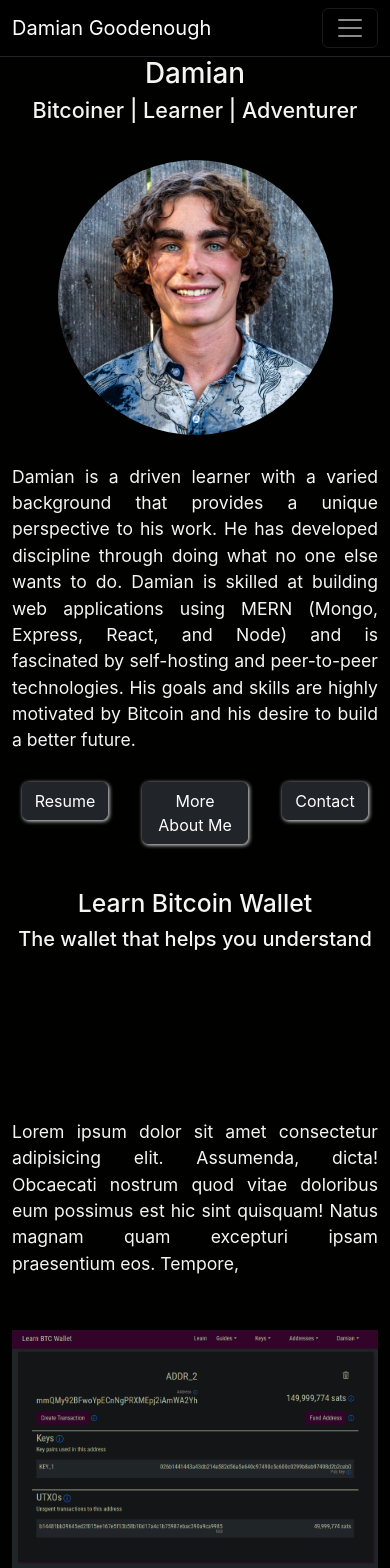
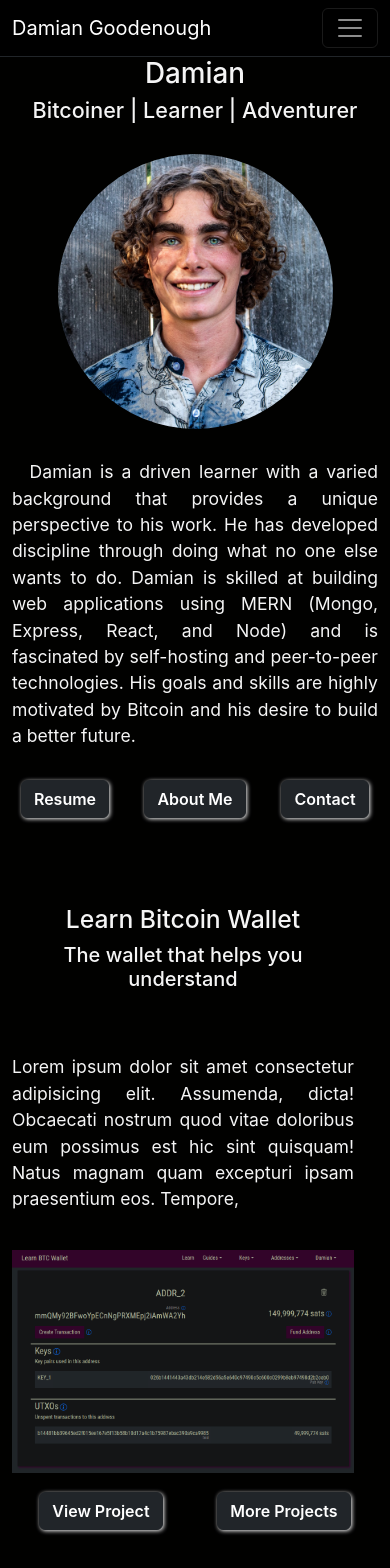
Before and after one commit to daGoodenough/portfolio, a React (Create React App) app: page / in a window 390 px wide. Shown: the top 1568 px of the page. Built offline with nearby package versions, Linux system fonts and the light colour scheme.

Commit message:
improve responsive behavior

```diff
--- a/src/components/AboutMe.js
+++ b/src/components/AboutMe.js
@@ -7,7 +7,7 @@ import profilePic from '../images/profile_pic.jpg';
 const AboutMe = () => (
   <>
     <FadeIn>
-      <div className="text-center">
+      <div className="text-center section-header">
         <h1>Damian</h1>
         <h4>Bitcoiner | Learner | Adventurer</h4>
       </div>
@@ -24,29 +24,29 @@ const AboutMe = () => (
     <Col className="d-flex align-items-center" md={6} xs={12}>
       <FadeIn>
         <div className="short-bio">
-          Damian is a driven learner with a varied background that provides a
-          unique perspective to his work. He has developed discipline through
-          doing what no one else wants to do. Damian is skilled at building web
-          applications using MERN (Mongo, Express, React, and Node) and is
-          fascinated by self-hosting and peer-to-peer technologies. His goals
-          and skills are highly motivated by Bitcoin and his desire to build a
-          better future.
+          &emsp;Damian is a driven learner with a varied background that
+          provides a unique perspective to his work. He has developed discipline
+          through doing what no one else wants to do. Damian is skilled at
+          building web applications using MERN (Mongo, Express, React, and Node)
+          and is fascinated by self-hosting and peer-to-peer technologies. His
+          goals and skills are highly motivated by Bitcoin and his desire to
+          build a better future.
         </div>
       </FadeIn>
     </Col>
     <FadeIn>
-      <Row>
-        <Col className="home-buttons">
+      <Row className="align-items-center buttons">
+        <Col className="home-button">
           <Button variant="dark" as={Link} to="/resume">
             Resume
           </Button>
         </Col>
-        <Col className="home-buttons">
+        <Col className="home-button">
           <Button variant="dark" as={Link} to="/about">
-            More About Me
+            About Me
           </Button>
         </Col>
-        <Col className="home-buttons">
+        <Col className="home-button">
           <Button variant="dark" as={Link} to="/contact">
             Contact
           </Button>
--- a/src/components/Education.js
+++ b/src/components/Education.js
@@ -8,7 +8,7 @@ import parsityLogo from '../images/parsity_logo.png';
 const Education = () => (
   <>
     <FadeIn>
-      <div className="mt-5 text-center">
+      <div className="mt-5 text-center section-header">
         <h2>Education</h2>
       </div>
     </FadeIn>
--- a/src/components/FeaturedProject.js
+++ b/src/components/FeaturedProject.js
@@ -1,17 +1,21 @@
-import { Col } from 'react-bootstrap';
+import { Link } from 'react-router-dom';
+import { Col, Row, Button } from 'react-bootstrap';
 
 import FadeIn from './FadeIn';
 import learnBtcWallet from '../images/learn-btc-wallet-addr.png';
 
 const FeaturedProject = () => (
   <>
+    <Row>
+      <Col className="d-flex align-items-center justify-content-center flex-column text-center">
         <FadeIn>
-      <div className="text-center">
           <h2>Learn Bitcoin Wallet</h2>
           <h5>The wallet that helps you understand</h5>
-      </div>
         </FadeIn>
-    <Col className="d-flex align-items-center" md={6}>
+      </Col>
+    </Row>
+    <Row>
+      <Col className="d-flex align-items-center" md={4}>
         <FadeIn>
           <div className="featured-project">
             Lorem ipsum dolor sit amet consectetur adipisicing elit. Assumenda,
@@ -21,7 +25,12 @@ const FeaturedProject = () => (
           </div>
         </FadeIn>
       </Col>
-    <Col className="" md={6}>
+      <Col
+        xl={6}
+        md={8}
+        xs={12}
+        className="justify-content-center d-flex flex-column"
+      >
         <FadeIn>
           <img
             src={learnBtcWallet}
@@ -30,6 +39,24 @@ const FeaturedProject = () => (
           />
         </FadeIn>
       </Col>
+    </Row>
+    <FadeIn>
+      <Row className="align-items-center buttons">
+        <Col className="d-flex justify-content-around">
+          <Button
+            variant="dark"
+            as="a"
+            href="http://learnbtcwallet.com"
+            target="blank"
+          >
+            View Project
+          </Button>
+          <Button variant="dark" as={Link} to="/projects">
+            More Projects
+          </Button>
+        </Col>
+      </Row>
+    </FadeIn>
   </>
 );
 
--- a/src/components/Home.js
+++ b/src/components/Home.js
@@ -5,8 +5,8 @@ import FeaturedProject from './FeaturedProject';
 import Education from './Education';
 
 const Home = () => (
-  <Container>
-    <Row className="section-container align-content-between" id="about">
+  <Container className="d-flex align-items-around flex-column">
+    <Row className="section-container align-content-around" id="about">
       <AboutMe />
     </Row>
     <Row className="section-container" id="projects">
--- a/src/index.css
+++ b/src/index.css
@@ -45,8 +45,14 @@ nav {
 }
 
 .section-container {
+  padding-bottom: 50px;
   min-height: calc(100vh - 57px);
-  margin-bottom: 45px;
+  /* margin-bottom: 45px; */
+}
+
+.home-button {
+  display: flex;
+  justify-content: center;
 }
 
 .item {
@@ -70,11 +76,6 @@ div.featured-project {
 
 img.featured-project {
   max-width: 100%;
-}
-
-.home-buttons {
-  display: flex;
-  justify-content: center;
 }
 
 .btn.btn-dark {
@@ -107,9 +108,40 @@ div.education-description {
   margin: 20px 0;
 }
 
-@media screen and (max-width: 768px) {
+@media screen and (max-width: 768px), screen and (min-width: 576px) {
   div.education {
     text-align: center;
+  }
+}
+
+@media screen and (min-width: 577px), screen and (max-width: 991px) {
+  .btn {
+    font-size: 1.3rem;
+  }
+}
+
+@media screen and (max-width: 576px) {
+  .section-header {
+    margin-bottom: 30px;
+  }
+  .section-container {
+    /* padding: 0; */
+  }
+  img.home-profile-pic {
+    margin-bottom: 30px;
+  }
+  /* .home-buttons {
+    padding-bottom: 45px;
+  } */
+  .short-bio {
+    margin-bottom: 30px;
+  }
+  .btn {
+    font-size: 1rem;
+    font-weight: 600;
+  }
+  .buttons:nth-of-type(2) {
+    padding-top: 10px;
   }
 }
 
@@ -117,4 +149,7 @@ div.education-description {
   .short-bio {
     font-size: 1.3rem;
   }
+  .btn {
+    font-size: 1.55rem;
+  }
 }
```
Lines whose indentation alone changed are shown as unchanged.
